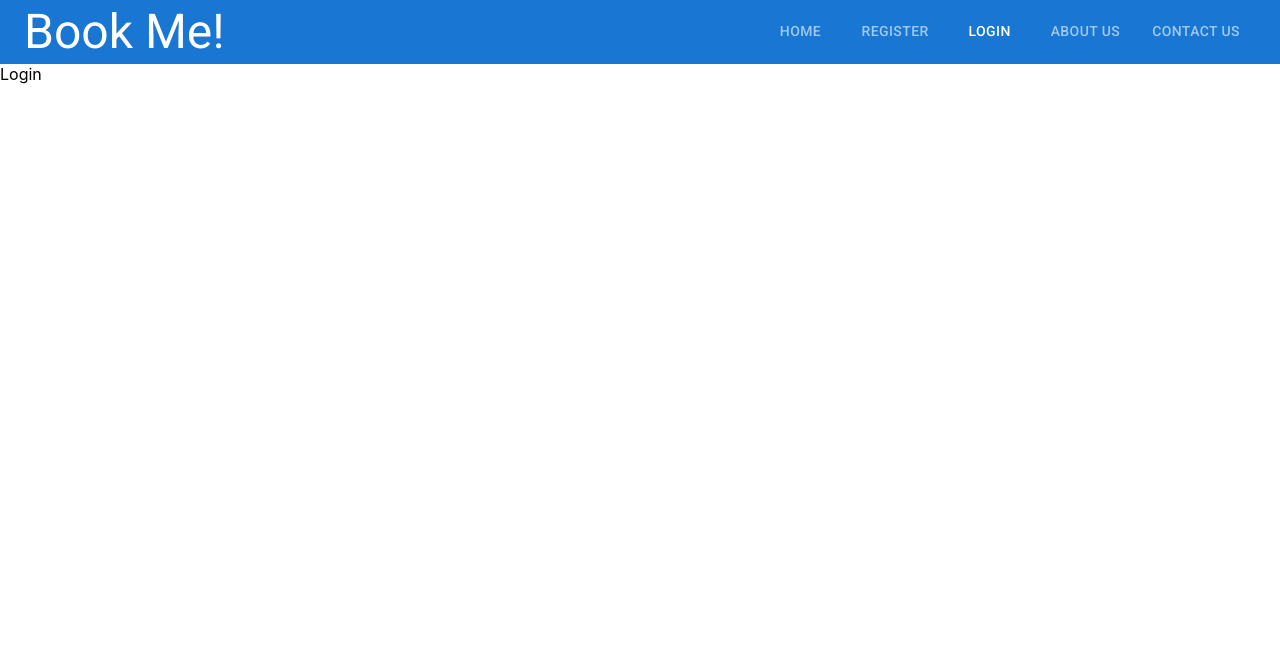
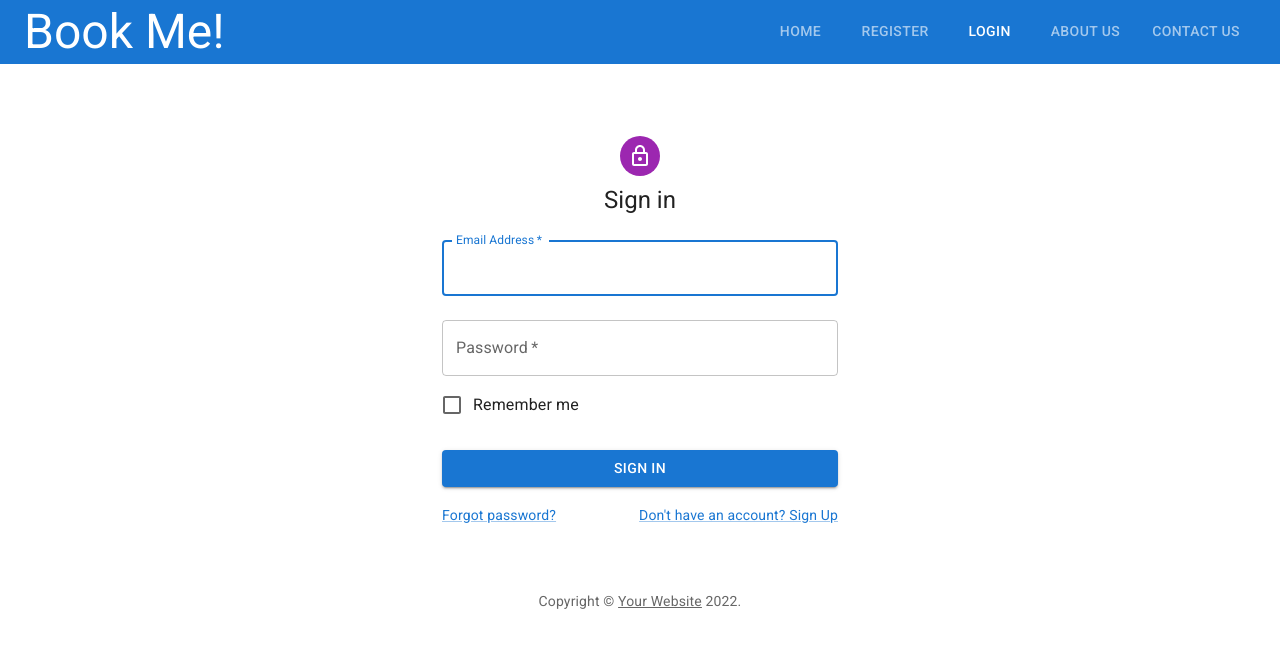
Before and after one commit to keithwv/codebusters, a React (Create React App) app in the folder client/: page /Login in a window 1280 px wide. Shown: the top 648 px of the page. Built offline with nearby package versions, Linux system fonts and the light colour scheme.

Commit message:
Added Log In screen

```diff
--- a/client/src/App.js
+++ b/client/src/App.js
@@ -5,6 +5,7 @@ import theme from "./Components/User Interface/Theme";
 import { Route, Routes } from "react-router-dom";
 // import UserType from "./Components/User Type/UserType";
 import RegisterBusiness from "./Components/Register/RegisterBusiness";
+import SignIn from "./Components/Log In/loginBusiness";
 
 function App(props) {
   return (
@@ -14,7 +15,7 @@ function App(props) {
       <Routes>
         <Route path='/' element={<div>Home</div>} />
         <Route path='/Register' element={<RegisterBusiness />} />
-        <Route path='/Login' element={<div>Login</div>} />
+        <Route path='/Login' element={<SignIn />} />
         <Route path='/AboutUs' element={<div>About Us</div>} />
         <Route path='/ContactUs' element={<div>Contact us</div>} />
       </Routes>
--- /dev/null
+++ b/client/src/Components/Log In/loginBusiness.js
@@ -0,0 +1,111 @@
+import * as React from 'react';
+import Avatar from '@mui/material/Avatar';
+import Button from '@mui/material/Button';
+import CssBaseline from '@mui/material/CssBaseline';
+import TextField from '@mui/material/TextField';
+import FormControlLabel from '@mui/material/FormControlLabel';
+import Checkbox from '@mui/material/Checkbox';
+import Link from '@mui/material/Link';
+import Grid from '@mui/material/Grid';
+import Box from '@mui/material/Box';
+import LockOutlinedIcon from '@mui/icons-material/LockOutlined';
+import Typography from '@mui/material/Typography';
+import Container from '@mui/material/Container';
+import { createTheme, ThemeProvider } from '@mui/material/styles';
+
+function Copyright(props) {
+  return (
+    <Typography variant="body2" color="text.secondary" align="center" {...props}>
+      {'Copyright © '}
+      <Link color="inherit" href="https://mui.com/">
+        Your Website
+      </Link>{' '}
+      {new Date().getFullYear()}
+      {'.'}
+    </Typography>
+  );
+}
+
+const theme = createTheme();
+
+export default function SignIn() {
+  const handleSubmit = (event) => {
+    event.preventDefault();
+    const data = new FormData(event.currentTarget);
+    // eslint-disable-next-line no-console
+    console.log({
+      email: data.get('email'),
+      password: data.get('password'),
+    });
+  };
+
+  return (
+    <ThemeProvider theme={theme}>
+      <Container component="main" maxWidth="xs">
+        <CssBaseline />
+        <Box
+          sx={{
+            marginTop: 8,
+            display: 'flex',
+            flexDirection: 'column',
+            alignItems: 'center',
+          }}
+        >
+          <Avatar sx={{ m: 1, bgcolor: 'secondary.main' }}>
+            <LockOutlinedIcon />
+          </Avatar>
+          <Typography component="h1" variant="h5">
+            Sign in
+          </Typography>
+          <Box component="form" onSubmit={handleSubmit} noValidate sx={{ mt: 1 }}>
+            <TextField
+              margin="normal"
+              required
+              fullWidth
+              id="email"
+              label="Email Address"
+              name="email"
+              autoComplete="email"
+              autoFocus
+            />
+            <TextField
+              margin="normal"
+              required
+              fullWidth
+              name="password"
+              label="Password"
+              type="password"
+              id="password"
+              autoComplete="current-password"
+            />
+            <FormControlLabel
+              control={<Checkbox value="remember" color="primary" />}
+              label="Remember me"
+            />
+            <Button
+              type="submit"
+              fullWidth
+              variant="contained"
+              sx={{ mt: 3, mb: 2 }}
+            >
+              Sign In
+            </Button>
+            <Grid container>
+              <Grid item xs>
+                <Link href="#" variant="body2">
+                  Forgot password?
+                </Link>
+              </Grid>
+              <Grid item>
+                <Link href="#" variant="body2">
+                  {"Don't have an account? Sign Up"}
+                </Link>
+              </Grid>
+            </Grid>
+          </Box>
+        </Box>
+        <Copyright sx={{ mt: 8, mb: 4 }} />
+      </Container>
+    </ThemeProvider>
+  );
+}
--- a/client/src/Components/Register/RegisterBusiness.js
+++ b/client/src/Components/Register/RegisterBusiness.js
@@ -12,7 +12,6 @@ import LockOutlinedIcon from '@mui/icons-material/LockOutlined';
 import Typography from '@mui/material/Typography';
 import Container from '@mui/material/Container';
 import { createTheme, ThemeProvider } from '@mui/material/styles';
-import InputLabel from '@mui/material/InputLabel';
 import MenuItem from '@mui/material/MenuItem';
 import FormControl from '@mui/material/FormControl';
 import Select from '@mui/material/Select';
```
